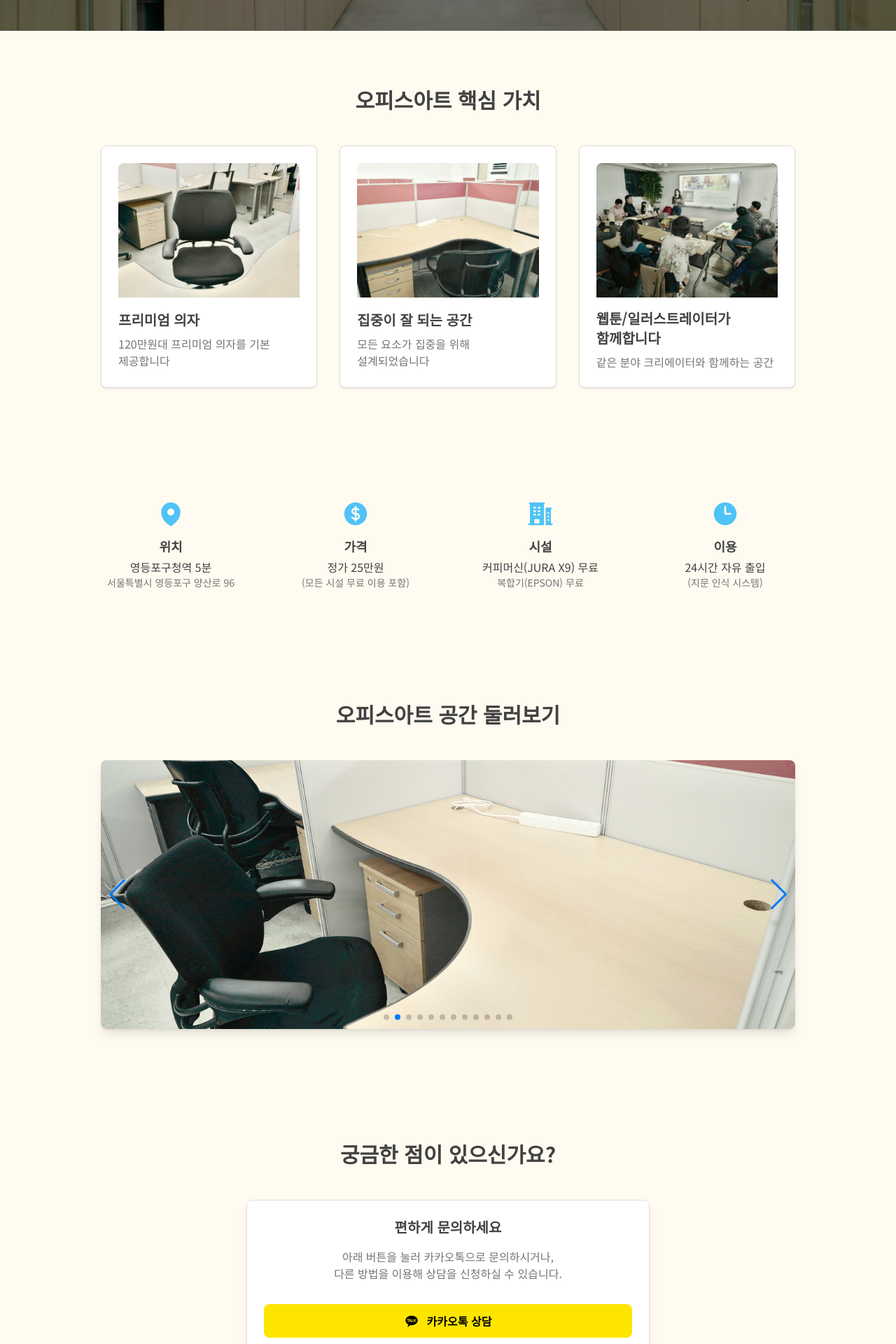
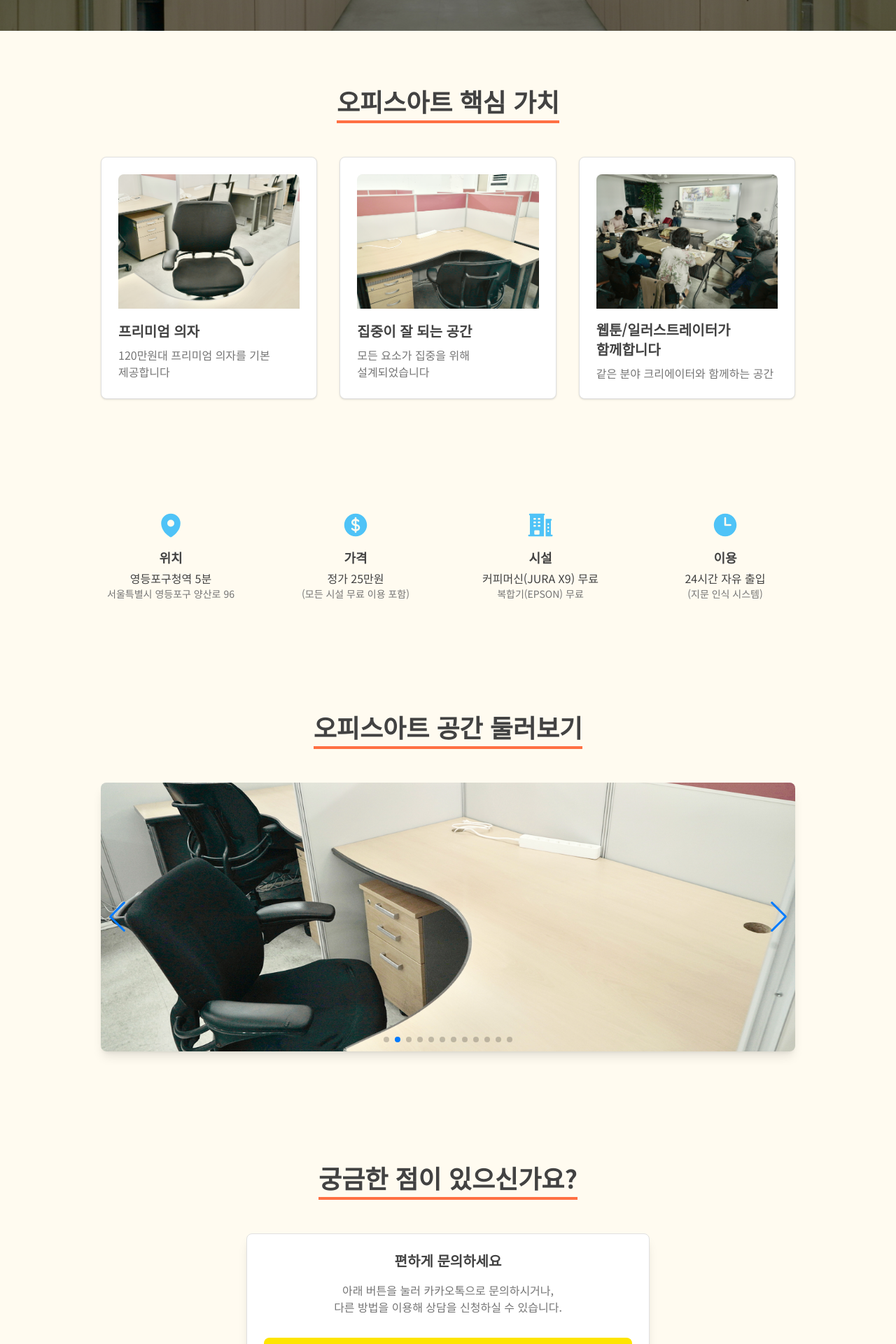
Before and after one commit to hwangtab/officeart2, a Next.js app: page / in a window 1280 px wide. Shown: the part 620-2540 px from the top of the page at 70% size. Built offline with nearby package versions, Linux system fonts and the light colour scheme; no server answers; a web font is replaced by a local one.

Commit message:
feat: Apply final color theme and refactor section titles

```diff
--- a/src/components/CoreValuesSection.tsx
+++ b/src/components/CoreValuesSection.tsx
@@ -1,11 +1,12 @@
 import Image from 'next/image';
 import Link from 'next/link';
 import Card from '@/components/Card';
-
+import SectionTitle from '@/components/SectionTitle'; // Import SectionTitle
 export default function CoreValuesSection() {
   return (
     <section className="w-full max-w-5xl mx-auto py-20 px-4 bg-background-main"> {/* Revert to main background to avoid white-on-white */}
-      <h2 className="text-3xl font-bold text-center mb-12 text-text-primary">오피스아트 핵심 가치</h2> {/* Ensure primary text color */}
+      {/* Use SectionTitle component */}
+      <SectionTitle className="text-center">오피스아트 핵심 가치</SectionTitle>
       {/* Added items-stretch to make cards same height */}
       <div className="grid grid-cols-1 md:grid-cols-3 gap-8 items-stretch">
         {/* Card 1: Premium Chairs */}
--- a/src/components/GallerySection.tsx
+++ b/src/components/GallerySection.tsx
@@ -1,9 +1,11 @@
 import HomeClientComponents from '@/components/HomeClientComponents'; // Import the client component wrapper
+import SectionTitle from '@/components/SectionTitle'; // Import SectionTitle
 
 export default function GallerySection() {
   return (
     <section className="w-full max-w-5xl mx-auto py-20 px-4 bg-background-main"> {/* Revert to main background color for consistency */}
-      <h2 className="text-3xl font-bold text-center mb-12 text-text-primary">오피스아트 공간 둘러보기</h2> {/* Ensure primary text color */}
+      {/* Use SectionTitle component */}
+      <SectionTitle className="text-center">오피스아트 공간 둘러보기</SectionTitle>
       {/* Replace placeholder with the slider component */}
       <HomeClientComponents /> {/* Render the client component wrapper */}
     </section>
--- a/src/components/InquirySection.tsx
+++ b/src/components/InquirySection.tsx
@@ -1,12 +1,14 @@
 import LinkButton from '@/components/LinkButton';
 import Card from '@/components/Card'; // Import Card component
+import SectionTitle from '@/components/SectionTitle'; // Import SectionTitle
 import { RiKakaoTalkFill } from "react-icons/ri"; // Use Remix Icon for KakaoTalk
 import { HiOutlinePhone as PhoneIcon, HiOutlinePencilSquare as PencilSquareIcon } from 'react-icons/hi2'; // Added PhoneIcon and PencilSquareIcon
 
 export default function InquirySection() {
   return (
     <section className="w-full bg-background-main py-20 px-4"> {/* Revert to main background color */}
-      <h2 className="text-3xl font-bold text-center mb-12 text-text-primary">궁금한 점이 있으신가요?</h2> {/* Ensure primary text color */}
+      {/* Use SectionTitle component */}
+      <SectionTitle className="text-center">궁금한 점이 있으신가요?</SectionTitle>
       {/* Card Container */}
       {/* Increased max-width to potentially fit buttons horizontally */}
       <Card className="max-w-xl mx-auto shadow-lg text-center"> {/* Use Card component */}
--- /dev/null
+++ b/src/components/SectionTitle.tsx
@@ -0,0 +1,26 @@
+import React from 'react';
+
+interface SectionTitleProps {
+  children: React.ReactNode;
+  className?: string; // Allow passing additional classes for alignment etc.
+}
+
+const SectionTitle: React.FC<SectionTitleProps> = ({ children, className = '' }) => {
+  // Define base title styles
+  // Increased size, added bottom padding and primary border bottom
+  const baseStyles = "text-4xl font-bold text-text-primary mb-12 pb-2 border-b-4 border-primary inline-block";
+
+  // Combine base styles with any additional classes passed via props
+  const combinedClassName = `${baseStyles} ${className}`;
+
+  return (
+    // Use a div wrapper for centering if needed via className prop (e.g., text-center)
+    <div className={className ? (className.includes('text-center') ? 'text-center' : '') : ''}>
+      <h2 className={combinedClassName}>
+        {children}
+      </h2>
+    </div>
+  );
+};
+
+export default SectionTitle;
```
